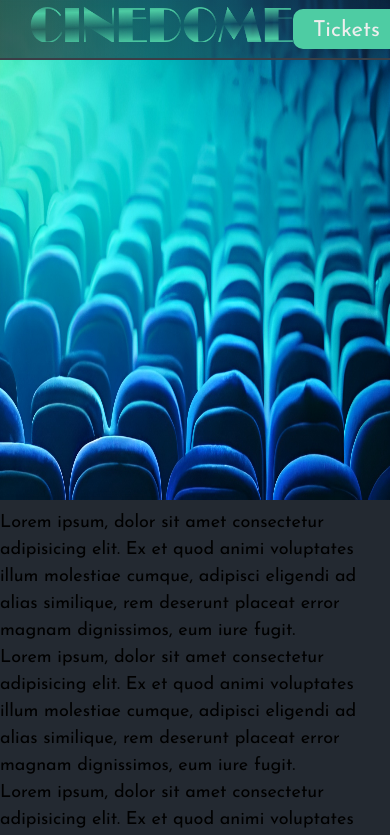
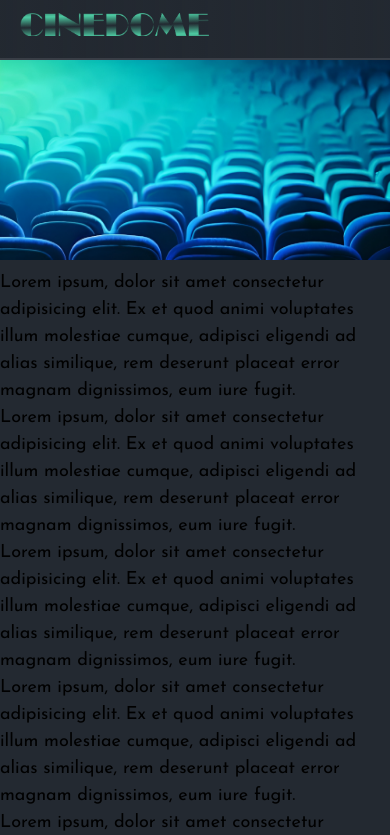
Before and after one commit to DeividKirchev/Cinedome, a Next.js app: page / in a window 390 px wide. Shown: the top 835 px of the page. Built offline with nearby package versions, Linux system fonts and the light colour scheme.

Commit message:
Changing the auto slider a little.

```diff
--- a/components/Layout/Header/Header.module.css
+++ b/components/Layout/Header/Header.module.css
@@ -15,3 +15,8 @@
   );
   z-index: 99;
 }
+@media screen and (max-width: 430px) {
+  .header {
+    padding: 0 20px;
+  }
+}
--- a/components/Layout/Header/Logo.module.css
+++ b/components/Layout/Header/Logo.module.css
@@ -5,3 +5,9 @@
   height: 35px;
   width: 263px;
 }
+@media screen and (max-width: 600px) {
+  .logo img {
+    height: 23px;
+    width: auto;
+  }
+}
--- a/components/Layout/Header/TicketsLink.module.css
+++ b/components/Layout/Header/TicketsLink.module.css
@@ -11,3 +11,8 @@
   padding: 5px 20px 2px;
   font-size: 22px;
 }
+@media screen and (max-width: 600px) {
+  .link {
+    display: none;
+  }
+}
--- a/components/UI/AutoSlider.jsx
+++ b/components/UI/AutoSlider.jsx
@@ -6,12 +6,13 @@ function AutoSlider(props) {
   const images = props.images;
   setTimeout(() => {
     setCurrImageID((prevState) => {
-      console.log(prevState === images.length - 1 ? 0 : +prevState + 1);
+      //console.log(prevState === images.length - 1 ? 0 : +prevState + 1);
       return prevState === images.length - 1 ? 0 : +prevState + 1;
     });
   }, 8000);
   return (
     <AnimatePresence mode="popLayout" initial={false}>
+      <div className={classes.container}></div>
       <motion.img
         key={currImageID}
         initial={{ opacity: 0 }}
--- a/components/UI/AutoSlider.module.css
+++ b/components/UI/AutoSlider.module.css
@@ -4,3 +4,16 @@
   z-index: 0;
   position: relative;
 }
+@media screen and (max-width: 630px) {
+  .image {
+    height: 300px;
+  }
+}
+@media screen and (max-width: 430px) {
+  .image {
+    height: 200px;
+  }
+  .container {
+    margin-top: 60px;
+  }
+}
```
